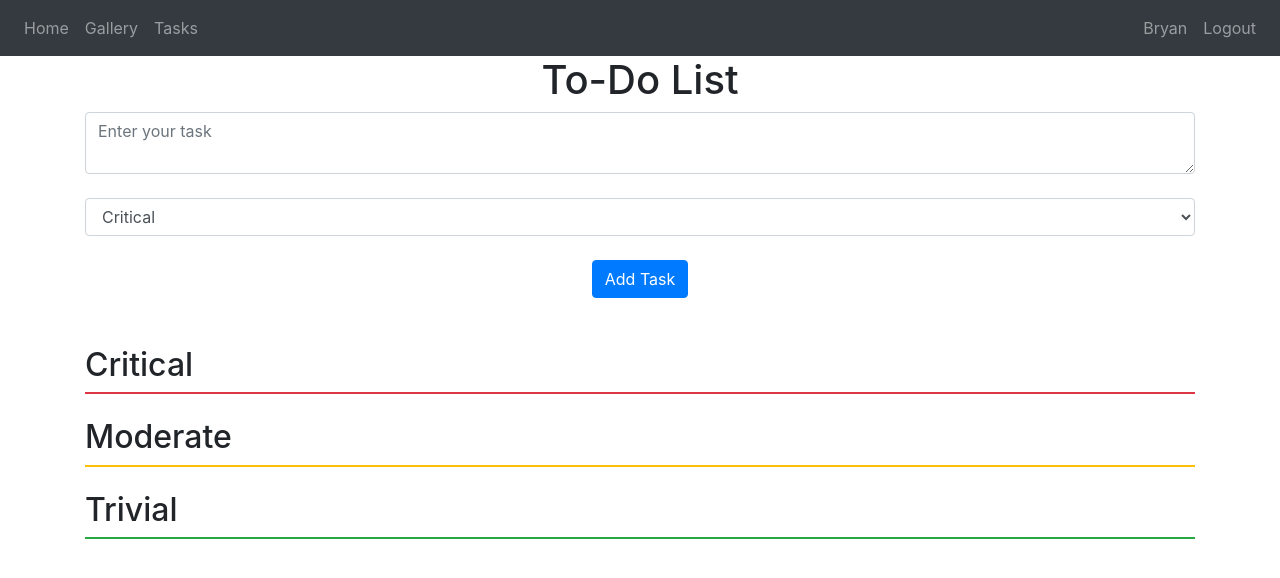
After one commit to bryankhor07/Flask-Web-App, a Flask app: page /tasks in a window 1280 px wide. The commit adds this page. Shown: the top 578 px of the page. Run offline with Flask 3, Linux system fonts and the light colour scheme; a user stored in the database is signed in; data that the repository does not hold is empty; some libraries are stand-ins or nearby versions.

Commit message:
Added to-do list feature

```diff
--- a/website/auth.py
+++ b/website/auth.py
@@ -1,6 +1,6 @@
 import os
 from flask import Blueprint, render_template, request, flash, redirect, url_for
-from .models import User, Image
+from .models import User, Image, Task
 from werkzeug.security import generate_password_hash, check_password_hash
 from werkzeug.utils import secure_filename
 from . import db
@@ -103,3 +103,19 @@ def gallery():
         flash("Image uploaded.", category='success')
         return redirect(url_for('auth.gallery'))
     return render_template("gallery.html", user=current_user)
+
+@auth.route('/tasks', methods=['GET', 'POST'])
+@login_required
+def tasks():
+    if request.method == 'POST':
+        task = request.form.get('task')
+        category = request.form.get('category')
+
+        if len(task) < 1:
+            flash('Task is too short!', category='error')
+        else:
+            new_task = Task(data=task, category=category, user_id=current_user.id)
+            db.session.add(new_task)
+            db.session.commit()
+            flash('Task added!', category='success')
+    return render_template("tasks.html", user=current_user)
--- a/website/templates/base.html
+++ b/website/templates/base.html
@@ -31,6 +31,7 @@
           {% if user.is_authenticated %}
           <a class="nav-item nav-link" id="home" href="/">Home</a>
           <a class="nav-item nav-link" id="gallery" href="/gallery">Gallery</a>
+          <a class="nav-item nav-link" id="tasks" href="/tasks">Tasks</a>
           <a
             class="nav-item nav-link ml-auto"
             id="profilePage"
--- /dev/null
+++ b/website/templates/tasks.html
@@ -0,0 +1,65 @@
+{% extends "base.html" %} {% block title %}To-Do List{% endblock %} {% block
+content %}
+<h1 align="center">To-Do List</h1>
+<form method="POST">
+  <textarea
+    name="task"
+    id="task"
+    class="form-control"
+    placeholder="Enter your task"
+  ></textarea>
+  <br />
+  <select name="category" id="category" class="form-control">
+    <option value="Critical">Critical</option>
+    <option value="Moderate">Moderate</option>
+    <option value="Trivial">Trivial</option>
+  </select>
+  <br />
+  <div align="center">
+    <button type="submit" class="btn btn-primary">Add Task</button>
+  </div>
+</form>
+<br />
+<h2 class="mt-4">Critical</h2>
+<ul
+  class="list-group list-group-flush border border-danger"
+  id="critical-tasks"
+>
+  {% for task in user.tasks if task.category == 'Critical' %}
+  <li class="list-group-item mb-4 bg-danger">
+    {{ task.data }}
+    <button type="button" class="close" onClick="deleteTask({{ task.id }})">
+      <span aria-hidden="true">&times;</span>
+    </button>
+  </li>
+  {% endfor %}
+</ul>
+<h2 class="mt-4">Moderate</h2>
+<ul
+  class="list-group list-group-flush border border-warning"
+  id="moderate-tasks"
+>
+  {% for task in user.tasks if task.category == 'Moderate' %}
+  <li class="list-group-item mb-4 bg-warning">
+    {{ task.data }}
+    <button type="button" class="close" onClick="deleteTask({{ task.id }})">
+      <span aria-hidden="true">&times;</span>
+    </button>
+  </li>
+  {% endfor %}
+</ul>
+<h2 class="mt-4">Trivial</h2>
+<ul
+  class="list-group list-group-flush border border-success"
+  id="trivial-tasks"
+>
+  {% for task in user.tasks if task.category == 'Trivial' %}
+  <li class="list-group-item mb-4 bg-success">
+    {{ task.data }}
+    <button type="button" class="close" onClick="deleteTask({{ task.id }})">
+      <span aria-hidden="true">&times;</span>
+    </button>
+  </li>
+  {% endfor %}
+</ul>
+{% endblock %}
```
Also changed, not shown: website/models.py (+8 -0 lines), website/views.py (+12 -1 lines).
